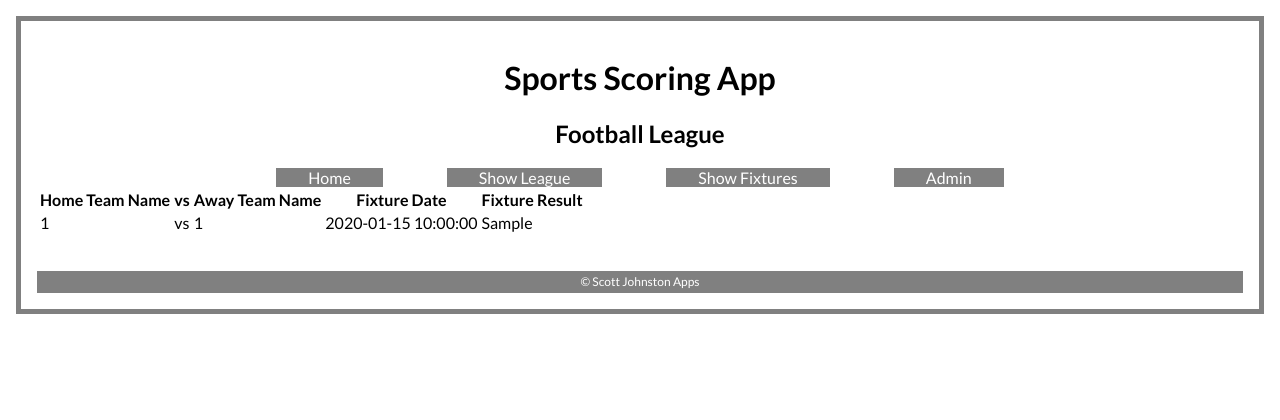
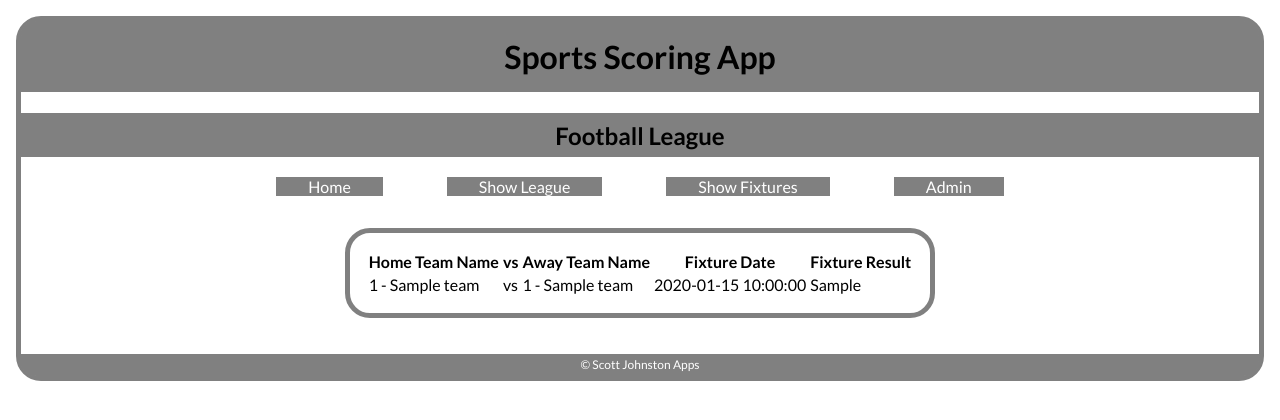
Before and after one commit to SJ47/Sports-Scoring-App, a Flask app: page /fixtures/show in a window 1280 px wide. Shown: the top 420 px of the page. Run offline with Flask 2, Linux system fonts and the light colour scheme; a database or web service that is not in the repository returns one stand-in record (values such as "Sample title"); some libraries are stand-ins or nearby versions.

Commit message:
Show fixtures with correct team names and not id

```diff
--- a/controllers/fixtures_controller.py
+++ b/controllers/fixtures_controller.py
@@ -1,3 +1,4 @@
+import pdb
 # Import flask and render template
 from flask import Flask, render_template, request, redirect
 
@@ -28,6 +29,7 @@ def show_fixtures():
     fixtures = fixture_repository.select_all()
     teams = team_repository.select_all()
 
+    # pdb.set_trace()
     return render_template("fixtures/show.html", fixtures=fixtures, teams = teams)
 
 # Route for adding fixture to league
--- a/static/styles.css
+++ b/static/styles.css
@@ -8,10 +8,27 @@ body {
 }
 
 .container {
+    /* border: 5px solid grey; */
     border: 5px solid grey;
     margin: 1em;
-    padding: 1em;
-    /* border-radius: 25px; */
+    border-radius: 25px;
+}
+
+.page-header-1, .page-header-2 {
+    background: grey;
+    /* margin-top: 1em; */
+
+}
+
+.page-header-1 {
+    margin-top: 0;
+    padding: .5em 0;
+    border-top-left-radius: 15px;
+    border-top-right-radius: 15px;
+}
+
+.page-header-2 {
+    padding: .3em;
 }
 
 .nav > ul {
@@ -35,11 +52,8 @@ h1, h2 {
     text-align: center;
 }
 
-
 .btn-links {
     background-color: grey;
-    /* border-radius: 25px; */
-    padding: 1em;
     text-decoration: none;
     color: #fff;
 }
@@ -66,12 +80,24 @@ h1, h2 {
     color: green;
 }
 
+table {
+    margin-left: auto;
+    margin-right: auto;
+    border: 5px solid grey;
+    border-radius: 25px;
+    margin-top: 2em;
+    padding: 1em;
+    /* background-color: rgb(133, 145, 157); */
+}
+
 footer {
     font-size: .75em;
     text-align: center;
-    background: gray;
+    background: grey;
     color: #fff;
     /* border-radius: 25px; */
     margin-top: 3em;
     padding: .3em;
+    border-bottom-left-radius: 15px;
+    border-bottom-right-radius: 15px;
 }
--- a/templates/base.html
+++ b/templates/base.html
@@ -6,8 +6,6 @@
   <link rel="stylesheet" href="{{url_for('static', filename='styles.css')}}">
   <link rel="preconnect" href="https://fonts.gstatic.com">
   <link href="https://fonts.googleapis.com/css2?family=Lato:wght@300;400;700&display=swap" rel="stylesheet">
-  <!-- <link rel="stylesheet" href="https://stackpath.bootstrapcdn.com/font-awesome/4.7.0/css/font-awesome.min.css"
-    crossorigin="anonymous"> NEW -->
   <link rel="stylesheet" href="https://use.fontawesome.com/releases/v5.15.2/css/all.css"
     integrity="sha384-vSIIfh2YWi9wW0r9iZe7RJPrKwp6bG+s9QZMoITbCckVJqGCCRhc+ccxNcdpHuYu" crossorigin="anonymous">
 
@@ -15,8 +13,8 @@
 
   <body>
     <div class="container">
-      <h1>Sports Scoring App</h1>
-      <h2>Football League</h2>
+      <h1 class="page-header-1">Sports Scoring App</h1>
+      <h2 class="page-header-2">Football League</h2>
       <nav class="nav">
         <ul>
           <li><a class="btn-links" href="/">Home</a></li>
--- a/templates/fixtures/show.html
+++ b/templates/fixtures/show.html
@@ -1,7 +1,6 @@
 {% extends 'base.html' %}
 
 {% block content %}
-
 <!-- Display teams in the league -->
 <table>
     <tr>
@@ -13,9 +12,10 @@
     </tr>
     {% for fixture in fixtures %}
     <tr>
-        <td>{{fixture.home_team_id}}</td>
+        <td>{{fixture.home_team_id}} - {{teams[fixture.home_team_id-1].team_name}}</td>
+
         <td>vs</td>
-        <td>{{fixture.away_team_id}}</td>
+        <td>{{fixture.away_team_id}} - {{teams[fixture.away_team_id-1].team_name}}</td>
         <td>{{fixture.fixture_date}}</td>
         <td>{{fixture.fixture_result}}</td>
     </tr>
```
Also changed, not shown: repositories/stat_repository.py (+0 -32 lines), templates/leagues/show.html (+10 -2 lines).
